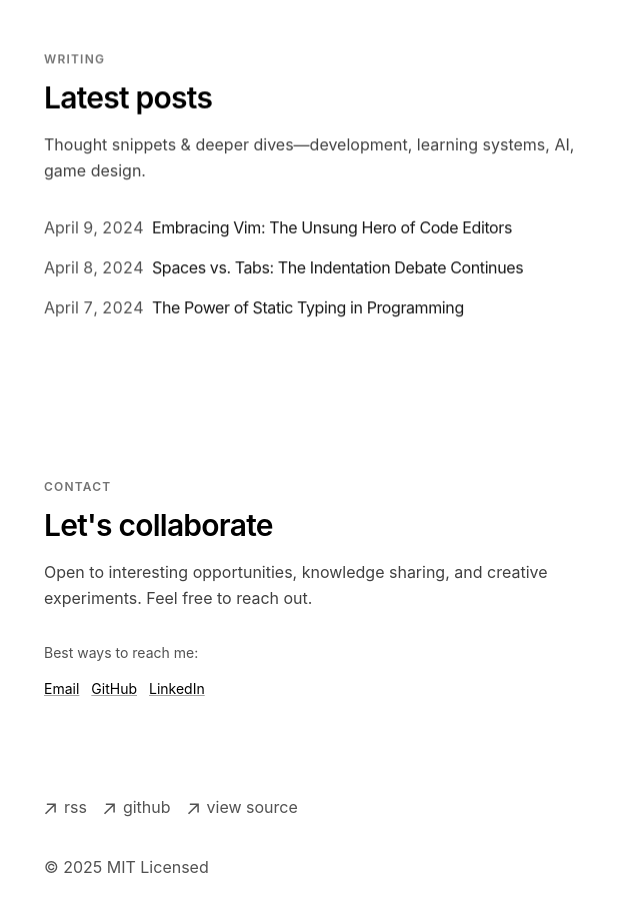
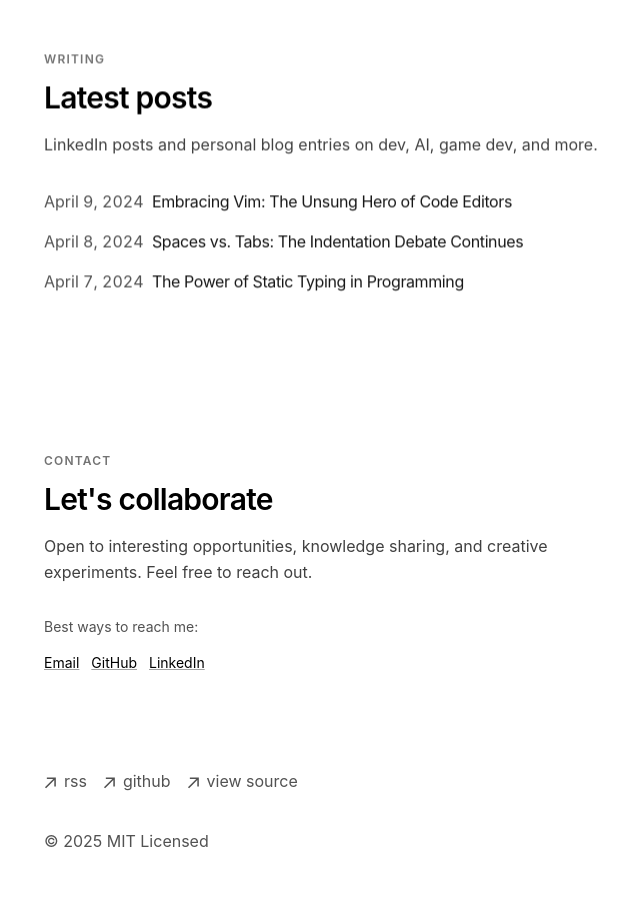
Before and after one commit to OmniAshley/portfolio-starter-kit, a Next.js app: page / in a window 1280 px wide. Shown: the part 3280-4191 px from the top of the page, without its empty margins (308-948 px from the left). Built offline with nearby package versions, Linux system fonts and the light colour scheme.

Commit message:
refactor: updated "Writing" section's description

```diff
--- a/app/page.tsx
+++ b/app/page.tsx
@@ -107,7 +107,7 @@ export default function Page() {
         id="writing"
         eyebrow="Writing"
         title="Latest posts"
-        description="Thought snippets & deeper dives—development, learning systems, AI, game design."
+        description="LinkedIn posts and personal blog entries on dev, AI, game dev, and more."
       >
         <div className="mt-2">
           <BlogPosts />
```
